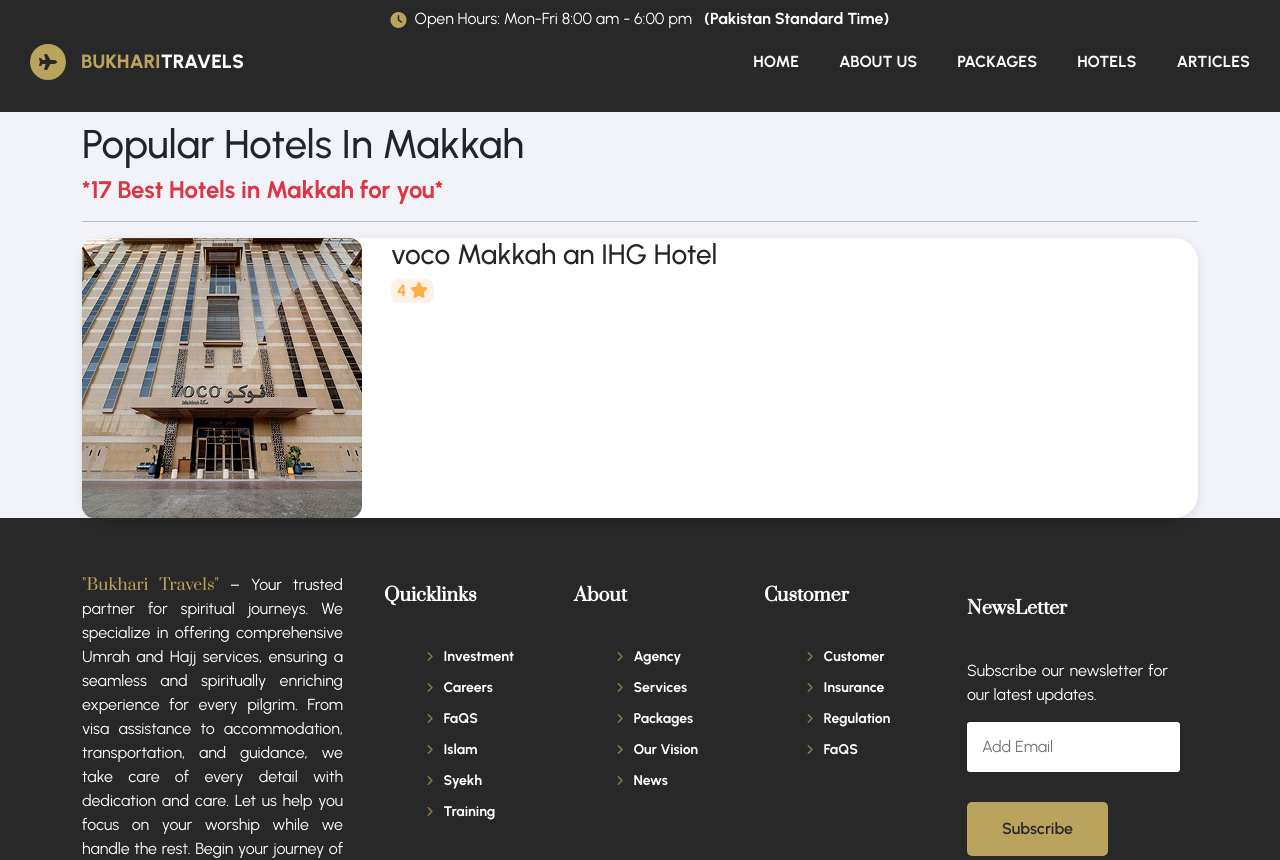
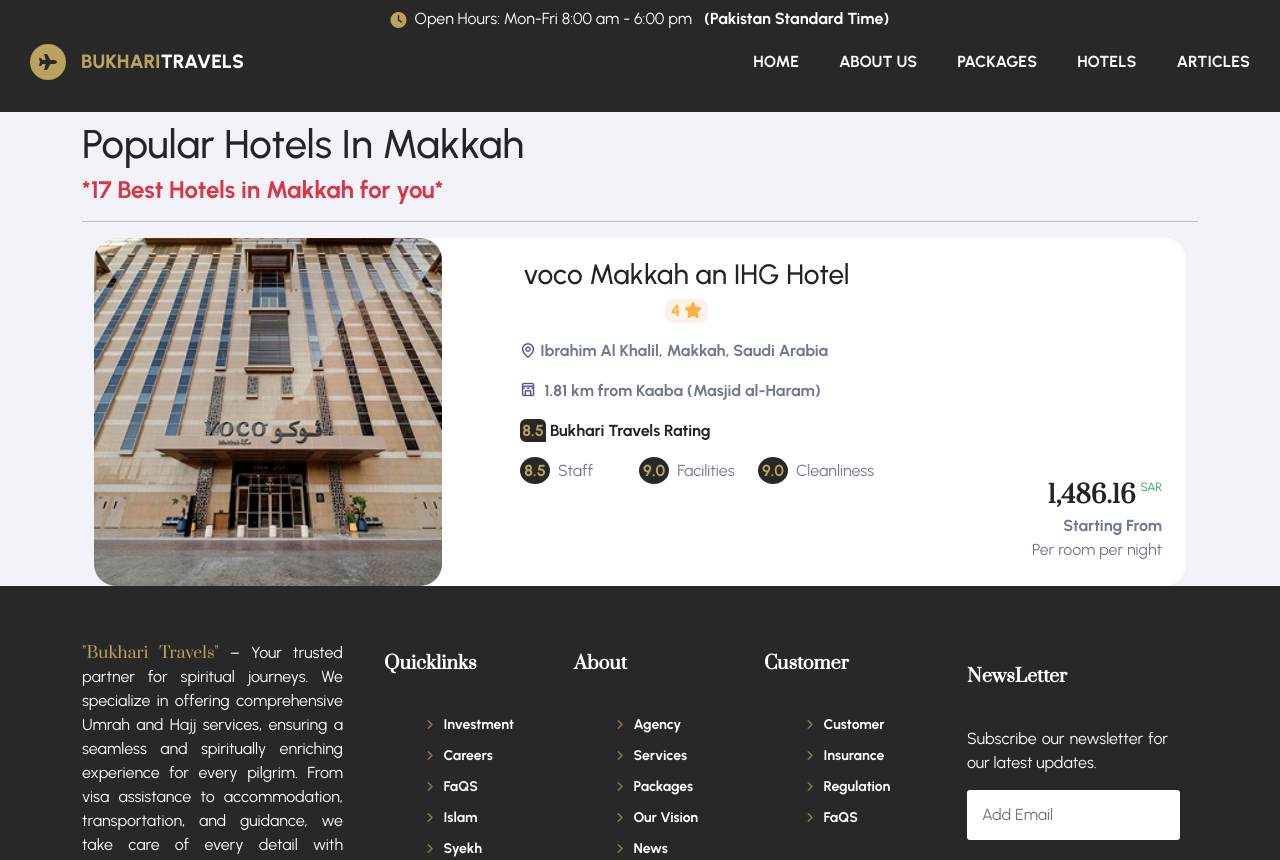
Before and after one commit to auhakaabrarulhassan/Bukhari-Travels-React-App, a React (Create React App) app: page /hotels in a window 1280 px wide. Shown: the top 860 px of the page. Built offline with nearby package versions, Linux system fonts and the light colour scheme; a web font is replaced by a local one.

Commit message:
Add hotels in the hotel.jsx

```diff
--- a/src/Components/Hotels/Hotels.css
+++ b/src/Components/Hotels/Hotels.css
@@ -8,27 +8,73 @@
     background-color: #f1f3f8;
 }
 
+.h-title{
+    margin-top: 6px;
+}
+
 .hotel-p-title{
     margin: 8px 0px;
 }
 
-.hotel-box{
-    border-radius: 24px;
-    background-color: #ffffff;
-    box-shadow: rgba(0, 0, 0, 0.1) 0px 4px 12px;
-    padding-left:  0px;
+.h-box{
+    background-color: #fff;
+    border-radius: 22px;
 }
 
-.hotel-box img{
+.h-image{
+    border-radius: 22px;
+    width: 100%;
     overflow: hidden;
-    border-radius: 12px;
+    height: 100%;
 }
 
-.h-title{}
+.h-details{
+    padding: 20px;
+    display: flex;
+    align-items: center;
+    justify-content: center;
+    flex-direction: column;
+    flex-wrap: wrap;
+}
 
+.h-location-details{
+    display: flex;
+    flex-direction: column;
+    align-items: start;
+}
+.h-location-details img{
+    margin-bottom: 4px;
+}
 
-@media(width: 320px){
-    .hotel-box{
-        padding-left: 2px;
-    }
+.h-location,.h-distance{
+    display: flex;
+    align-items: center;
+    gap: 8px;
 }
+.h-rating-points{
+    background-color: #282828;
+    color: #baa35d;
+    border-radius: 6px 6px 0 6px;
+    padding: 2px;
+}
+
+.h-facilities{
+    display: flex;
+    gap: 12px;
+    flex-wrap: wrap;
+    align-items: start;
+    justify-content: flex-start;
+}
+
+.f-points{
+    background-color: #282828;
+    color: #baa35d;
+    padding: 4px;
+    border-radius: 50%;
+}
+
+.h-price-box{
+    display: flex;
+    align-items: flex-end;
+    justify-content: flex-end;
+}
--- a/src/Components/Hotels/Hotels.jsx
+++ b/src/Components/Hotels/Hotels.jsx
@@ -1,5 +1,8 @@
 import React from "react";
 import "../Hotels/Hotels.css";
+// Importing images which i use in this page
+import mapimg from "../Hotels/Assets/map-img.png";
+import distanceimg from "./Assets/distance-img.png";
 import hotelimg1 from "../Hotels/Assets/Hotel img 01.png";
 import hotelimg2 from "../Hotels/Assets/Hotel img 02.png";
 import hotelimg3 from "../Hotels/Assets/Hotel img 03.png";
@@ -30,25 +33,87 @@
                 *17 Best Hotels in Makkah for you*
               </h4>
               <hr />
-              <div className="hotel-box">
+            </div>
+          </div>
+
+          <div className="container">
             <div className="row">
-                  <div className="col-lg-3 col-md-4 col-sm-12">
-                    <img src={hotelimg1} alt="Voco Hotel" />
+              <div className="col-lg-12">
+                <div className="h-box">
+                  <div className="row">
+                    <div className="col-lg-4">
+                      <img src={hotelimg1} alt="" className="h-image" />
                     </div>
                     <div className="col-lg-5">
-                    <div className="h-details ps-4">
-                      <h3 className="h-title">voco Makkah an IHG Hotel</h3>
+                      <div className="h-details">
+                        <h3 className="">voco Makkah an IHG Hotel</h3>
                         <p className="hotel-class text-bold">
                           4 <i className="fa-solid fa-star" />{" "}
                         </p>
+                        <div className="h-location-details">
+                          <p className="h-loaction">
+                            <img src={mapimg} alt="" />{" "}
+                            <span className="text-bold text-grey">
+                              Ibrahim Al Khalil, Makkah, Saudi Arabia
+                            </span>
+                          </p>
+                          <p className="h-distance">
+                            <img src={distanceimg} alt="" />
+                            <span className="text-bold text-grey">
+                              1.81 km from Kaaba (Masjid al-Haram)
+                            </span>
+                          </p>
+
+                          <p>
+                            <span className="text-bold me-1 h-rating-points">
+                              8.5
+                            </span>
+                            <span className="text-bold">
+                              Bukhari Travels Rating
+                            </span>
+                          </p>
+                          <div className="h-facilities">
                             <div className="row">
-                            <div className="col-lg-12">
+                            <p className="facilities-box col-lg-4 col-md-6 col-sm-12">
+                              <span className="me-2 f-points text-bold">
+                                8.5
+                              </span>
+                              <span className="text-grey">Staff</span>
+                            </p>
+                            <p className="col-lg-4 col-md-6 col-sm-12">
+                              <span className="f-points me-2 text-bold">
+                                9.0
+                              </span>
+                              <span className="text-grey">Facilities</span>
+                            </p>
 
+                            <p className="col-lg-4 col-md-6 col-sm-12">
+                              <span className="me-2 f-points text-bold">
+                                9.0
+                              </span>
+                              <span className="text-grey">Cleanliness</span>
+                            </p>
                             </div>
                           </div>
                         </div>
                       </div>
-                  <div className="col-lg-3"></div>
+                    </div>
+
+                    <div className="col-lg-3 h-price-box">
+                        <div className="package-price-box">
+                          <div className="total-sum-sr">
+                            <p className="package-price m-0">1,486.16</p>
+                            <p className="currency-tag text-green">SAR</p>
+                          </div>
+                          <p className="text-bold text-grey m-0">
+                            Starting From
+                          </p>
+                          <p className="text-grey">
+                            Per room per night
+                          </p>
+                        </div>
+                      </div>
+                  </div>
                 </div>
               </div>
             </div>
```
Also changed, not shown: src/Components/Hotels/Assets/distance-img.png (added), src/Components/Hotels/Assets/map-img.png (added). Lines whose indentation alone changed are shown as unchanged.
